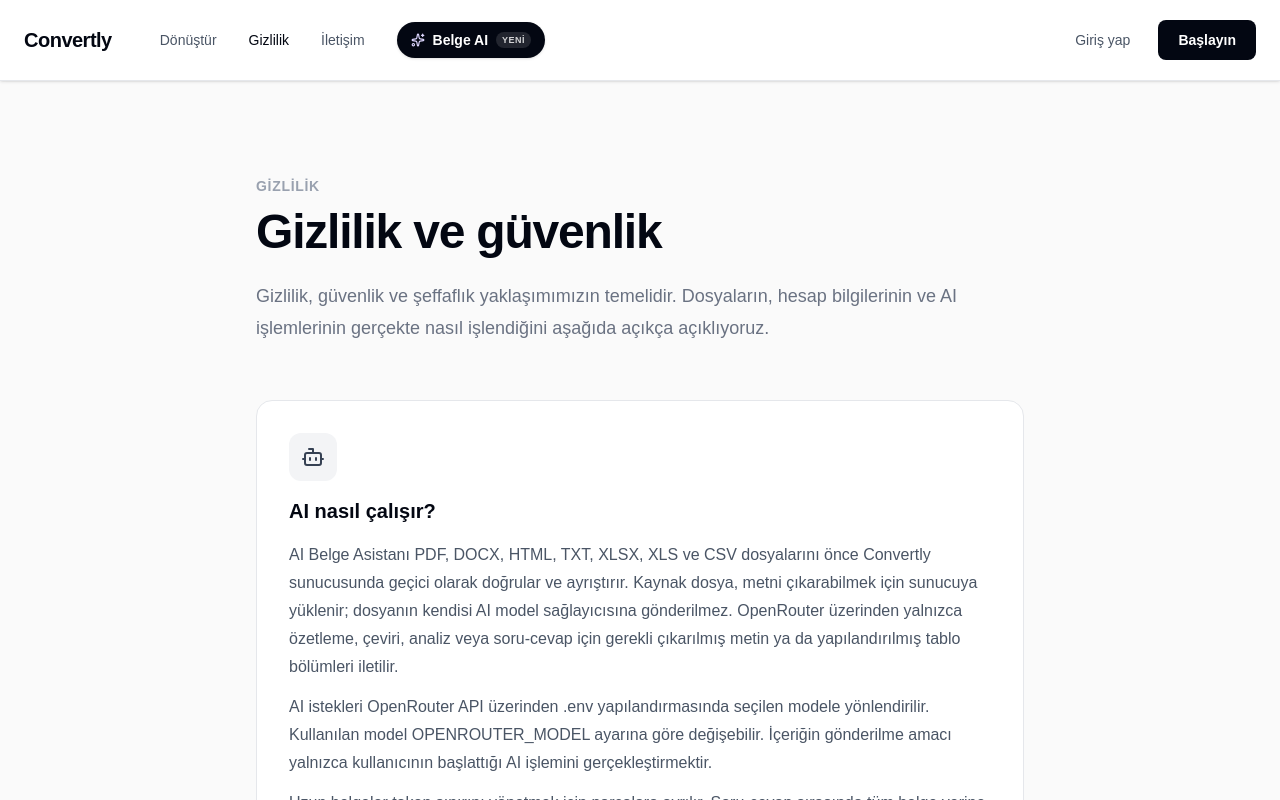
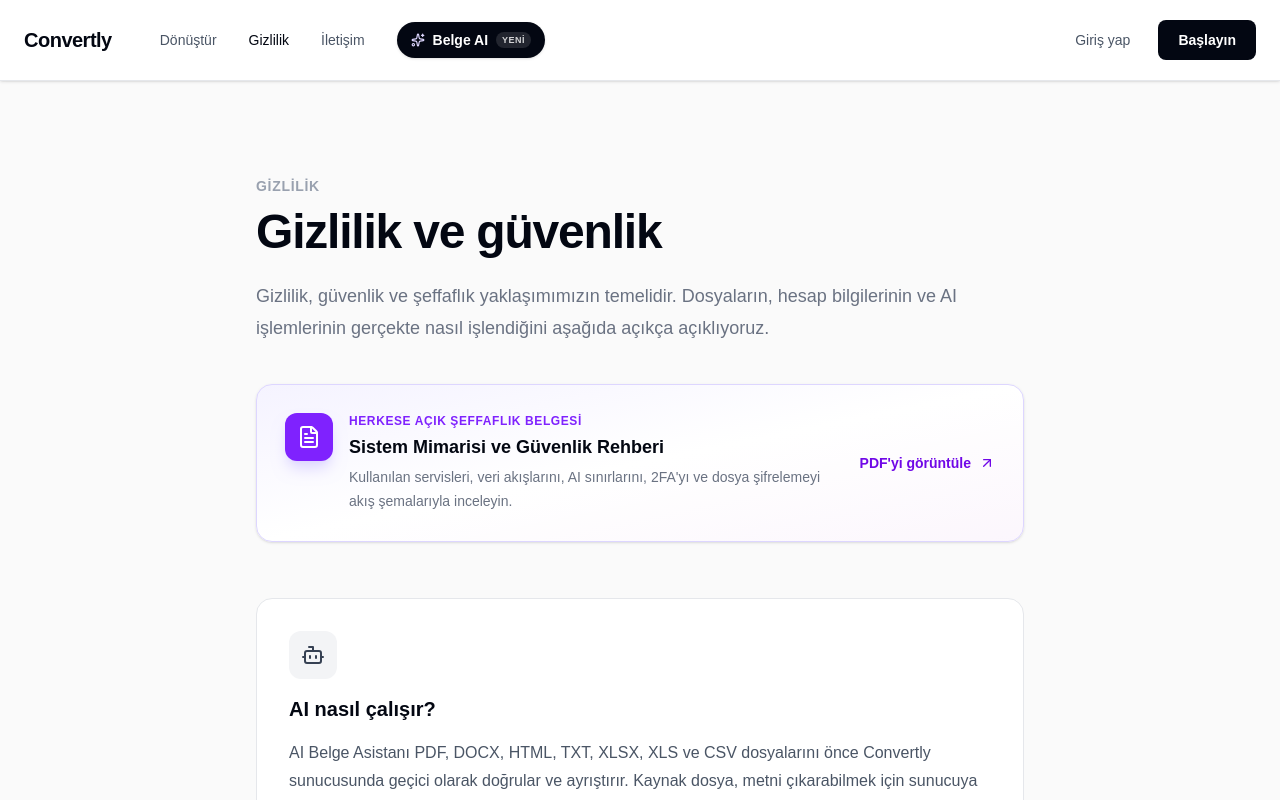
Before and after one commit to donmwz/converter, a Next.js app: page /gizlilik in a window 1280 px wide. Shown: the top 800 px of the page. Built offline with nearby package versions, Linux system fonts and the light colour scheme; no server answers.

Commit message:
feat: seffaflik rehberini herkese acik yayinla

```diff
--- a/app/gizlilik/page.tsx
+++ b/app/gizlilik/page.tsx
@@ -1,6 +1,6 @@
 import type { Metadata } from "next";
 import Link from "next/link";
-import { Bot, CircleDollarSign, Lock, ShieldCheck, Trash2, Eye, Server, KeyRound } from "lucide-react";
+import { ArrowUpRight, Bot, CircleDollarSign, FileText, Lock, ShieldCheck, Trash2, Eye, Server, KeyRound } from "lucide-react";
 import SiteShell from "@/app/components/site-shell";
 
 const sections = [
@@ -103,6 +103,27 @@ export default function PrivacyPage() {
             bilgilerinin ve AI işlemlerinin gerçekte nasıl işlendiğini aşağıda açıkça açıklıyoruz.
           </p>
 
+          <a
+            href="/belgeler/convertly-sistem-mimarisi-ve-guvenlik-rehberi.pdf"
+            target="_blank"
+            rel="noreferrer"
+            className="group mt-10 flex flex-col gap-6 overflow-hidden rounded-2xl border border-violet-200 bg-gradient-to-br from-violet-50 via-white to-fuchsia-50/60 p-7 shadow-sm transition hover:-translate-y-0.5 hover:border-violet-300 hover:shadow-md sm:flex-row sm:items-center sm:justify-between"
+          >
+            <span className="flex items-start gap-4">
+              <span className="flex h-12 w-12 shrink-0 items-center justify-center rounded-xl bg-violet-600 text-white shadow-lg shadow-violet-200">
+                <FileText className="h-6 w-6" />
+              </span>
+              <span>
+                <span className="block text-xs font-semibold uppercase tracking-wider text-violet-600">Herkese açık şeffaflık belgesi</span>
+                <span className="mt-1 block text-lg font-semibold text-gray-950">Sistem Mimarisi ve Güvenlik Rehberi</span>
+                <span className="mt-1 block text-sm leading-6 text-gray-500">Kullanılan servisleri, veri akışlarını, AI sınırlarını, 2FA&apos;yı ve dosya şifrelemeyi akış şemalarıyla inceleyin.</span>
+              </span>
+            </span>
+            <span className="inline-flex shrink-0 items-center gap-2 text-sm font-semibold text-violet-700">
+              PDF&apos;yi görüntüle <ArrowUpRight className="h-4 w-4 transition group-hover:-translate-y-0.5 group-hover:translate-x-0.5" />
+            </span>
+          </a>
+
           <div className="mt-14 space-y-10">
             {sections.map((section) => {
               const Icon = section.icon;
```
Also changed, not shown: 2 other files (tests, documents, lock files or other folders).
